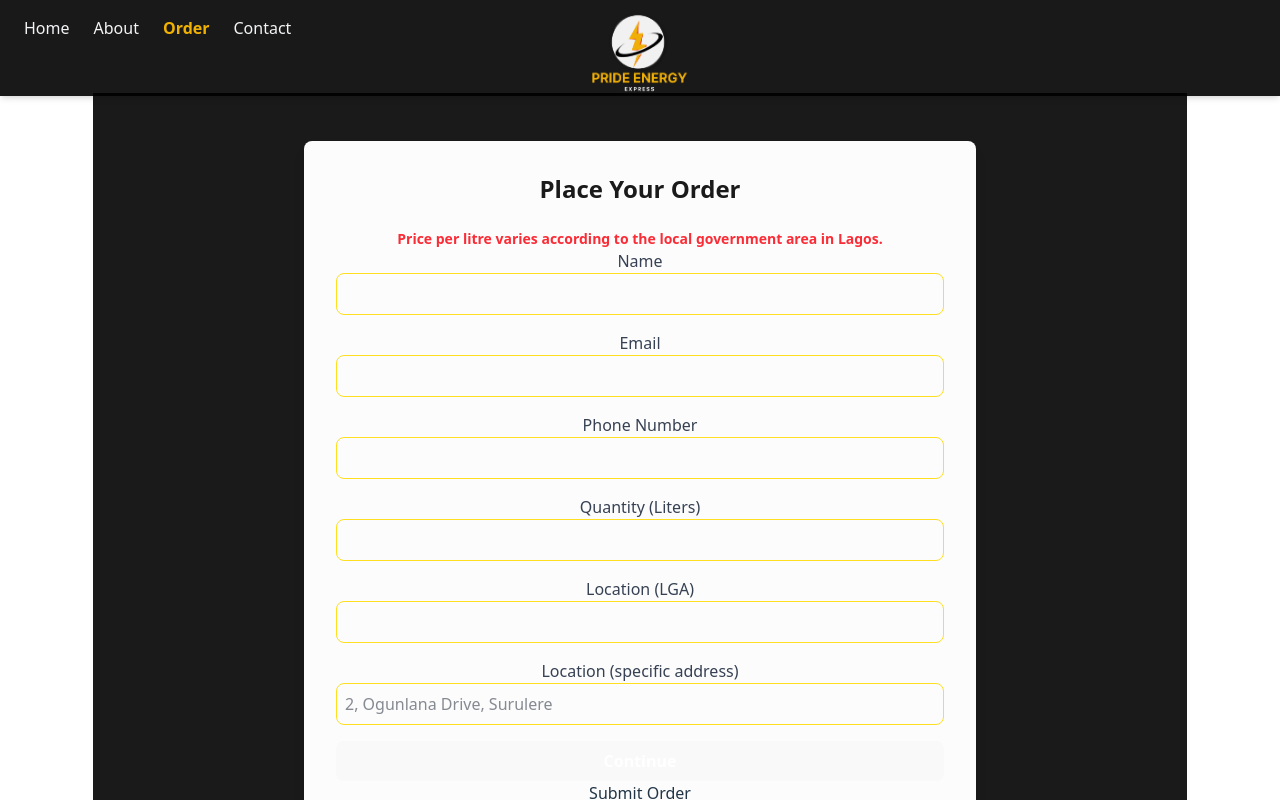
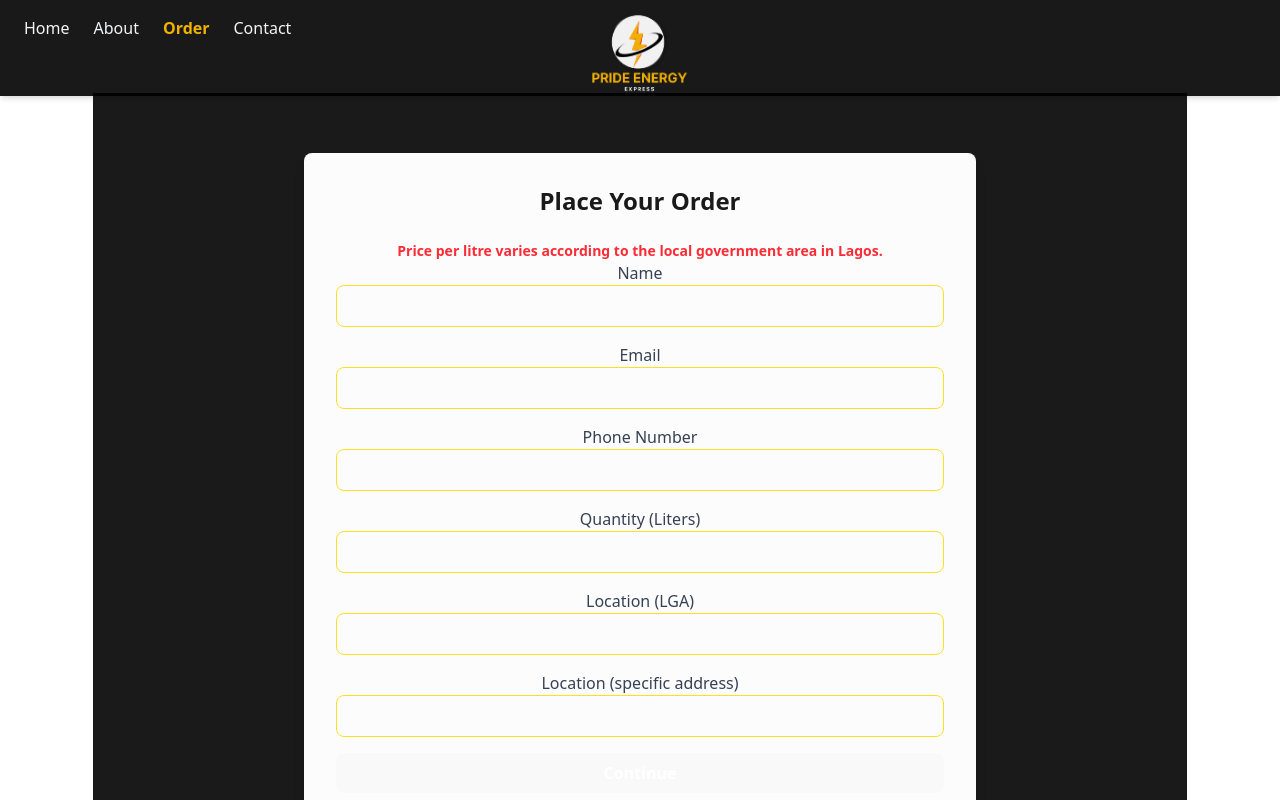
Before and after one commit to itIsMuse/Diesel-site, a React (Vite) app: page /order in a window 1280 px wide. Shown: the top 800 px of the page. Built offline with nearby package versions, Linux system fonts and the light colour scheme.

Commit message:
chore: Refactor Order page form to improve functionality and user experience

```diff
--- a/src/pages/Order.jsx
+++ b/src/pages/Order.jsx
@@ -1,4 +1,4 @@
-import { useState } from "react";
+import { useState, useEffect } from "react";
 import { ClipLoader } from "react-spinners";
 
 const Order = () => {
@@ -9,73 +9,62 @@ const Order = () => {
     quantity: "",
     location: "",
     address: "",
-    totalCost: "",
   });
   const [loading, setLoading] = useState(false);
   const [confirmation, setConfirmation] = useState("");
 
-  const [pricePerLiter, setPricePerLiter] = useState(""); // State for price per liter
-  const [totalCost, setTotalCost] = useState(""); // State for total cost
+  const [pricePerLiter, setPricePerLiter] = useState("");
+  const [totalCost, setTotalCost] = useState("");
 
   const prices = {
-    "Agege": 1360,
-    "Ajeromi-Ifelodun": 1320,
-    "Alimosho": 1400,
-    "Amuwo-Odofin": 1350,
-    "Badagry": 1500,
-    "Epe": 1520,
-    "Eti-Osa": 1300,
-    "Ibeju-Lekki": 1480,
-    "Ifako-Ijaiye": 1380,
-    "Ikeja": 1350,
-    "Ikorodu": 1460,
-    "Kosofe": 1360,
-    "Lagos Island": 1280,
-    "Lagos Mainland": 1320,
-    "Mushin": 1340,
-    "Ojo": 1450,
-    "Oshodi-Isolo": 1350,
-    "Shomolu": 1350,
-    "Surulere": 1320
+    "Agege": 1360, "Ajeromi-Ifelodun": 1320, "Alimosho": 1400, "Amuwo-Odofin": 1350,
+    "Badagry": 1500, "Epe": 1520, "Eti-Osa": 1300, "Ibeju-Lekki": 1480, "Ifako-Ijaiye": 1380,
+    "Ikeja": 1350, "Ikorodu": 1460, "Kosofe": 1360, "Lagos Island": 1280, "Lagos Mainland": 1320,
+    "Mushin": 1340, "Ojo": 1450, "Oshodi-Isolo": 1350, "Shomolu": 1350, "Surulere": 1320
   };
 
   const handleChange = (e) => {
     const { name, value } = e.target;
-    setFormData({ ...formData, [name]: value });
+    setFormData((prev) => ({
+      ...prev,
+      [name]: value,
+    }));
 
     if (name === "location") {
-      const price = prices[value] || "";
-      setPricePerLiter(price);
-      calculateTotal(price, formData.quantity);
-    }
-
-    if (name === "quantity") {
-      calculateTotal(pricePerLiter, value);
+      setPricePerLiter(prices[value] || "");
     }
   };
 
-  const calculateTotal = (price, quantity) => {
-    const total = price && quantity ? price * quantity : "";
-    setTotalCost(total);
-  };
+  // Ensure totalCost updates when quantity or pricePerLiter changes
+  useEffect(() => {
+    if (pricePerLiter && formData.quantity) {
+      setTotalCost(pricePerLiter * formData.quantity);
+    } else {
+      setTotalCost("");
+    }
+  }, [pricePerLiter, formData.quantity]);
 
-  const GOOGLE_SHEET_URL = "https://script.google.com/macros/s/AKfycbxQSItU7k6P8wD1Cl3VrNJsrC9WWWLK65hirvzoMwdbrlm3zMZ8sv51cWJ--vjIepsN4w/exec"; // Replace with actual URL
+  const GOOGLE_SHEET_URL = "https://script.google.com/macros/s/AKfycbwy7ExE4pWV4ZukMaM_c45xLF-YR2vqElW-DLgyK_cCOjsbga3qbxR2u3Bbe8XeOi7x9g/exec"; // Replace with actual URL
 
   const handleSubmit = async (e) => {
     e.preventDefault();
     setLoading(true);
-  setConfirmation(""); // Reset confirmation message
+    setConfirmation("");
+
+    const orderData = { ...formData, totalCost };
 
     try {
-    const response = await fetch(GOOGLE_SHEET_URL, {
+      await fetch(GOOGLE_SHEET_URL, {
         method: "POST",
-      mode: "no-cors", // This is important
+        mode: "no-cors",
         headers: { "Content-Type": "application/json" },
-      body: JSON.stringify(formData),
+        body: JSON.stringify(orderData),
       });
 
-    setConfirmation("Your message has been saved successfully!");
-    setFormData({ name: "", email: "", message: "", quantity: "", address: "", phone: "", location: "" }); // Reset form
+      setConfirmation("Your order has been submitted. A confirmation email will be sent to you shortly.");
+      setFormData({ name: "", email: "", phone: "", quantity: "", address: "", location: "" });
+      setPricePerLiter("");
+      setTotalCost("");
     } catch (error) {
       console.error("Error:", error);
       setConfirmation("Error submitting form.");
@@ -85,99 +74,63 @@ const handleSubmit = async (e) => {
   };
 
   return (
-    <div className="min-h-screen bg-[#1b1a1a] flex items-center justify-center px-4 m-12 pb-2">
+    <div className="min-h-screen bg-[#1b1a1a] flex items-center justify-center px-4 m-12 pb-2 relative">
+      {/* Full-Screen Loader */}
+      {loading && (
+        <div className="fixed inset-0 bg-black/80 flex items-center justify-center z-50">
+          <ClipLoader color="#ffffff" size={60} />
+        </div>
+      )}
+
       <div className="bg-white/99 p-8 rounded-lg shadow-lg w-full max-w-2xl">
-        {/* Informational Text */}
         <h2 className="text-2xl text-[#1b1a1a] font-bold text-center mb-6">Place Your Order</h2>
-        <p className="text-red-500 text-sm text-center font-semibold mt-9k">
+        <p className="text-red-500 text-sm text-center font-semibold">
           Price per litre varies according to the local government area in Lagos.
         </p>
 
         <form onSubmit={handleSubmit} className="space-y-4">
           <div>
             <label className="block text-gray-700">Name</label>
-            <input
-              type="text"
-              name="name"
-              value={formData.name}
-              onChange={handleChange}
-              className="text-gray-900 border-yellow-300 w-full p-2 border rounded-lg focus:outline-none focus:ring-1 focus:ring-yellow-100"
-              required
-            />
+            <input type="text" name="name" value={formData.name} onChange={handleChange}
+              className="text-gray-900 border-yellow-300 w-full p-2 border rounded-lg focus:outline-none focus:ring-1 focus:ring-yellow-100" required />
           </div>
+
           <div>
             <label className="block text-gray-700">Email</label>
-            <input
-              type="email"
-              name="email"
-              value={formData.email}
-              onChange={handleChange}
-              className="text-gray-900 border-yellow-300 w-full p-2 border rounded-lg focus:outline-none focus:ring-1 focus:ring-yellow-100"
-              required
-            />
+            <input type="email" name="email" value={formData.email} onChange={handleChange}
+              className="text-gray-900 border-yellow-300 w-full p-2 border rounded-lg focus:outline-none focus:ring-1 focus:ring-yellow-100" required />
           </div>
+
           <div>
             <label className="block text-gray-700">Phone Number</label>
-            <input
-              type="tel"
-              name="phone"
-              value={formData.phone}
-              onChange={handleChange}
-              className="text-gray-900 border-yellow-300 w-full p-2 border rounded-lg focus:outline-none focus:ring-1 focus:ring-yellow-100"
-              required
-            />
+            <input type="tel" name="phone" value={formData.phone} onChange={handleChange}
+              className="text-gray-900 border-yellow-300 w-full p-2 border rounded-lg focus:outline-none focus:ring-1 focus:ring-yellow-100" required />
           </div>
+
           <div>
             <label className="block text-gray-700">Quantity (Liters)</label>
-            <input
-              type="number"
-              name="quantity"
-              value={formData.quantity}
-              onChange={handleChange}
-              className="text-gray-900 border-yellow-300 w-full p-2 border rounded-lg focus:outline-none focus:ring-1 focus:ring-yellow-100"
-              required
-            />
+            <input type="number" name="quantity" value={formData.quantity} onChange={handleChange}
+              className="text-gray-900 border-yellow-300 w-full p-2 border rounded-lg focus:outline-none focus:ring-1 focus:ring-yellow-100" required />
           </div>
+
           <div>
             <label className="block text-gray-700">Location (LGA)</label>
-            <input
-              type="text"
-              name="location"
-              list="locations"
-              value={formData.location}
-              onChange={handleChange}
-              className="text-gray-900 border-yellow-300 w-full p-2 border rounded-lg focus:outline-none focus:ring-1 focus:ring-yellow-100"
-              required
-            />
+            <input type="text" name="location" list="locations" value={formData.location} onChange={handleChange}
+              className="text-gray-900 border-yellow-300 w-full p-2 border rounded-lg focus:outline-none focus:ring-1 focus:ring-yellow-100" required />
             <datalist id="locations">
               {Object.keys(prices).map((location) => (
                 <option key={location} value={location} />
               ))}
             </datalist>
           </div>
+
           <div>
             <label className="block text-gray-700">Location (specific address)</label>
-            <input
-              type="text"
-              name="address"
-              placeholder="2, Ogunlana Drive, Surulere"
-              value={formData.address}
-              onChange={handleChange}
-              className="text-gray-900 border-yellow-300 w-full p-2 border rounded-lg focus:outline-none focus:ring-1 focus:ring-yellow-100"
-              required
-            />
+            <input type="text" name="address" value={formData.address} onChange={handleChange}
+              className="text-gray-900 border-yellow-300 w-full p-2 border rounded-lg focus:outline-none focus:ring-1 focus:ring-yellow-100" required />
           </div>
 
           {/* Display Price per Liter */}
-
-
-          <button
-            type="submit"
-            onSubmit={handleSubmit}
-            className="w-full bg-yellow-500 text-white py-2 rounded-lg font-semibold hover:bg-yellow-600 transition duration-300"
-          >
-            Continue
-          </button>
           {pricePerLiter && (
             <div className="text-gray-700 font-semibold">
               Price per Liter: <span className="text-yellow-600">₦{pricePerLiter}</span>
@@ -190,7 +143,11 @@ const handleSubmit = async (e) => {
               Total Cost: <span className="text-green-600">₦{totalCost}</span>
             </div>
           )}
-          {loading ? <ClipLoader color="#ffffff" size={24} /> : "Submit Order"}
+
+          <button type="submit" className="w-full bg-yellow-500 text-white py-2 rounded-lg font-semibold hover:bg-yellow-600 transition duration-300">
+            Continue
+          </button>
+
           {confirmation && (
             <div className="mt-4 p-3 text-center text-white bg-green-600 rounded-lg">
               {confirmation}
```
Lines whose indentation alone changed are shown as unchanged.
